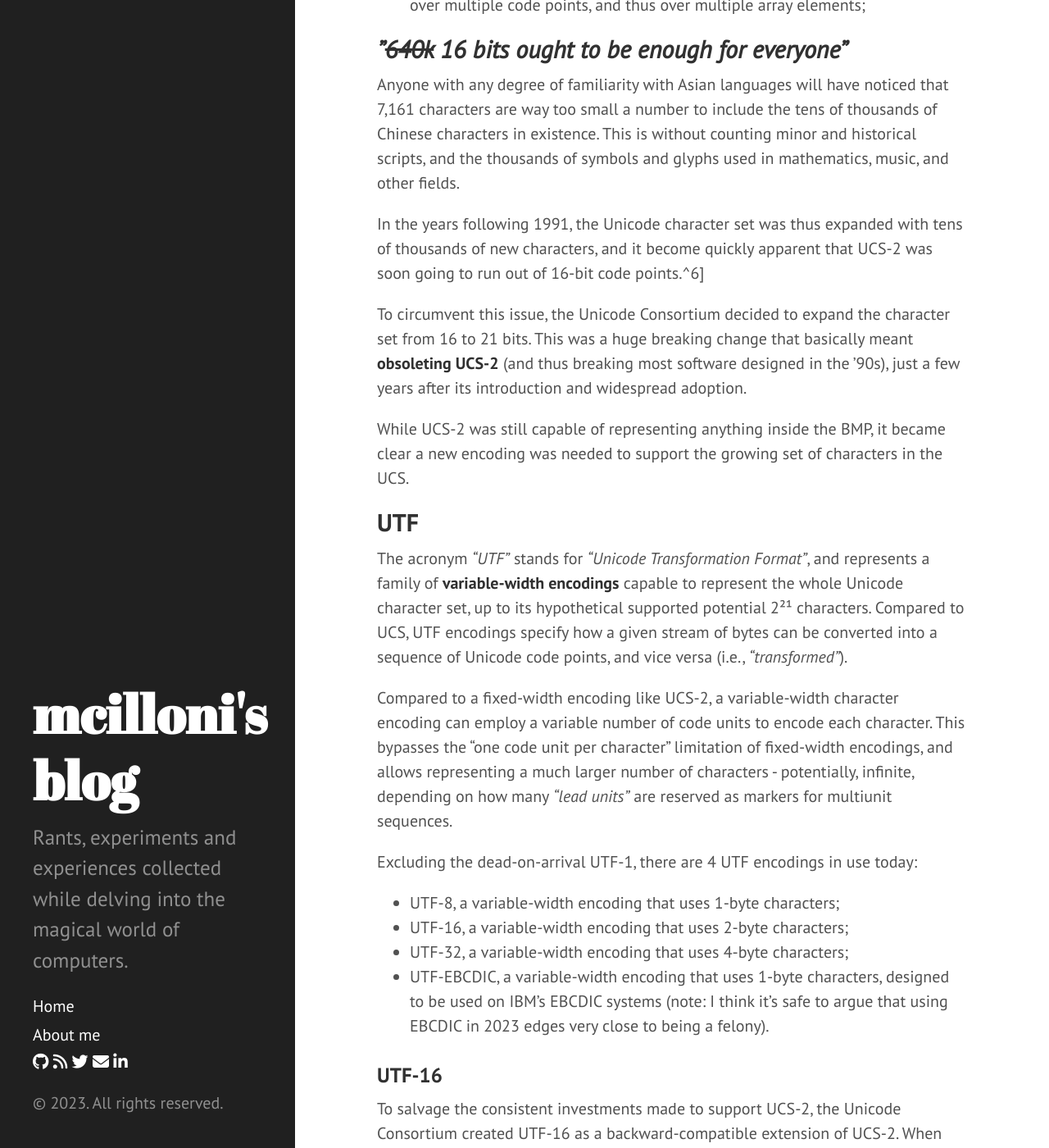
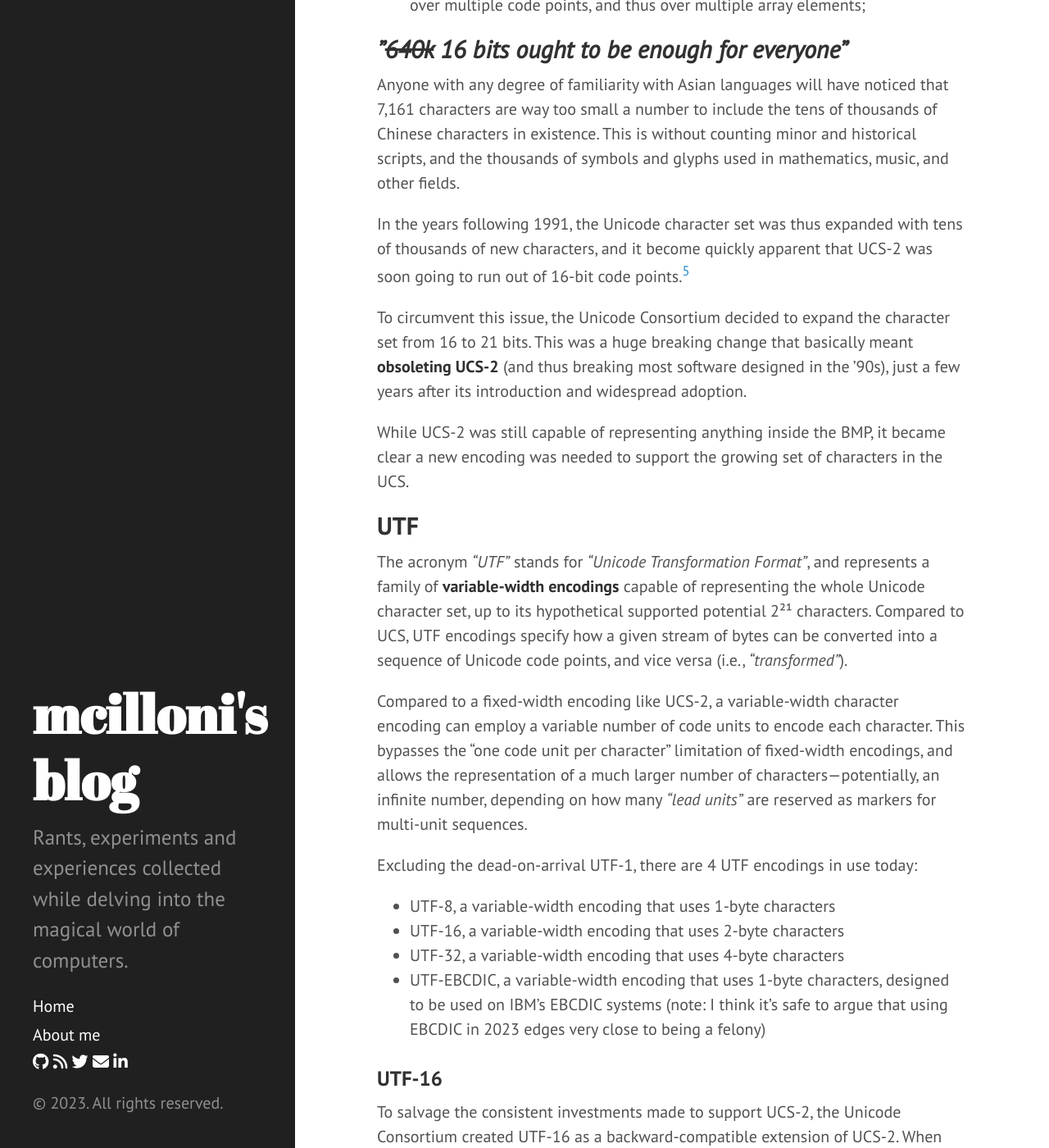
Before and after one commit to mcilloni/mcilloni.github.io, a Jekyll site: the page built from _posts/2023-07-23-unicode-is-hard.md, in a window 1280 px wide and 1400 px high, scrolled down 8930 px. Shown: the whole window at 82% size. Built offline with Jekyll 4.4.1, drawn with Linux system fonts in a browser that asks for light colours; nearby versions of some CDN libraries; comment, search, counter and statistics services are not loaded; some of the changed text lies outside the part shown.

Commit message:
Update 2023-07-23-unicode-is-hard.md
Incorporating minor edits to grammar and punctuation.

````diff
--- a/_posts/2023-07-23-unicode-is-hard.md
+++ b/_posts/2023-07-23-unicode-is-hard.md
@@ -208,7 +208,7 @@ This is obviously a big departure from the "strings are just arrays of character
 
 Anyone with any degree of familiarity with Asian languages will have noticed that 7,161 characters are way too small a number to include the tens of thousands of Chinese characters in existence. This is without counting minor and historical scripts, and the thousands of symbols and glyphs used in mathematics, music, and other fields.
 
-In the years following 1991, the Unicode character set was thus expanded with tens of thousands of new characters, and it become quickly apparent that UCS-2 was soon going to run out of 16-bit code points.^6]
+In the years following 1991, the Unicode character set was thus expanded with tens of thousands of new characters, and it become quickly apparent that UCS-2 was soon going to run out of 16-bit code points.[^6]
 
 To circumvent this issue, the Unicode Consortium decided to expand the character set from 16 to 21 bits. This was a huge breaking change that basically meant __obsoleting UCS-2__ (and thus breaking most software designed in the '90s), just a few years after its introduction and widespread adoption.
 
@@ -216,16 +216,16 @@ While UCS-2 was still capable of representing anything inside the BMP, it became
 
 ## UTF
 
-The acronym _"UTF"_ stands for _"Unicode Transformation Format"_, and represents a family of **variable-width encodings** capable to represent the whole Unicode character set, up to its hypothetical supported potential 2²¹ characters. Compared to UCS, UTF encodings specify how a given stream of bytes can be converted into a sequence of Unicode code points, and vice versa (i.e., _"transformed"_).
+The acronym _"UTF"_ stands for _"Unicode Transformation Format"_, and represents a family of **variable-width encodings** capable of representing the whole Unicode character set, up to its hypothetical supported potential 2²¹ characters. Compared to UCS, UTF encodings specify how a given stream of bytes can be converted into a sequence of Unicode code points, and vice versa (i.e., _"transformed"_).
 
-Compared to a fixed-width encoding like UCS-2, a variable-width character encoding can employ a variable number of code units to encode each character. This bypasses the "one code unit per character" limitation of fixed-width encodings, and allows representing a much larger number of characters - potentially, infinite, depending on how many _"lead units"_ are reserved as markers for multiunit sequences.
+Compared to a fixed-width encoding like UCS-2, a variable-width character encoding can employ a variable number of code units to encode each character. This bypasses the "one code unit per character" limitation of fixed-width encodings, and allows the representation of a much larger number of characters---potentially, an infinite number, depending on how many _"lead units"_ are reserved as markers for multi-unit sequences.
 
 Excluding the dead-on-arrival UTF-1, there are 4 UTF encodings in use today:
 
-- UTF-8, a variable-width encoding that uses 1-byte characters;
-- UTF-16, a variable-width encoding that uses 2-byte characters;
-- UTF-32, a variable-width encoding that uses 4-byte characters;
-- UTF-EBCDIC, a variable-width encoding that uses 1-byte characters, designed to be used on IBM's EBCDIC systems (note: I think it's safe to argue that using EBCDIC in 2023 edges very close to being a felony).
+- UTF-8, a variable-width encoding that uses 1-byte characters
+- UTF-16, a variable-width encoding that uses 2-byte characters
+- UTF-32, a variable-width encoding that uses 4-byte characters
+- UTF-EBCDIC, a variable-width encoding that uses 1-byte characters, designed to be used on IBM's EBCDIC systems (note: I think it's safe to argue that using EBCDIC in 2023 edges very close to being a felony)
 
 ### UTF-16
 
@@ -284,7 +284,7 @@ If no BOM is detected, then most decoders will do as they please (despite the st
 Some decoders may probe the first few codepoints for zeroes to detect the endianness of the stream, which is in general not an amazing idea. As a rule of thumb, UTF-16 text should **never rely on automated endianness detection**, and thus either always start with a BOM or assume a fixed endianness value (which in the vast majority of cases is UTF-16LE, which is what Windows does).
 
 ### UTF-32
-Just as UTF-16 is an extension of UCS-2, **UTF-32** is an evolution of UCS-4. Compared to all other UTF encodings, UTF-32 is by far the simplest, because like its predecessor it is a **fixed-width encoding**.
+Just as UTF-16 is an extension of UCS-2, **UTF-32** is an evolution of UCS-4. Compared to all other UTF encodings, UTF-32 is by far the simplest, because like its predecessor, it is a **fixed-width encoding**.
 
 The major difference between UCS-4 and UTF-32 is that the latter has been limited down 21 bits, from its maximum of 31 bits (UCS-4 was signed). This has been done to maintain compatibility with UTF-16, which is constrained by its design to only represent codepoints up to `U+10FFFF`.
 
@@ -508,9 +508,9 @@ key: `key2`, value: `value2`
 key: `key:3`, value: `value3`
 ```
 
-This program operates on files `char` by `char` (or rather, `int` by `int` - that's a long story), using whatever the "native" 8-bit ("narrow") execution character set is to match for basic ASCII characters such as `:`, `\` and `\n`.
+This program operates on files `char` by `char` (or rather, `int` by `int`---that's a long story), using whatever the "native" 8-bit ("narrow") execution character set is to match for basic ASCII characters such as `:`, `\` and `\n`.
 
-The beauty of UTF-8 is that code that splits, searches or synchronises using ASCII _symbols_[^10] will work fine as-is, with little to no modification, even with Unicode text.
+The beauty of UTF-8 is that code that splits, searches, or synchronises using ASCII _symbols_[^10] will work fine as-is, with little to no modification, even with Unicode text.
 
 Standard C character literals will still be valid Unicode codepoints, as long as the encoding of the source file is UTF-8. In the file above, `':'` and other ASCII literals will fit in a char (int, really) as long as they are encoded as ASCII (`:` is `U+003A`).
 
@@ -563,7 +563,7 @@ To solve this issue, Unicode defines two different types of equivalence between
 
 - **Compatibility equivalence**, when two combinations of one or more codepoints more or less represent the same "abstract" character, while being rendered differently or having different semantics, like in the case of _"ﬁ"_, or mathematical signs such as "Mathematical Bold Capital A" (`𝐀`).
 
-Canonical equivalence is generally considered a stronger form of equivalence than compatibility equivalence: it is critical for text processing tools to be able to treat canonically equivalent characters as the same, otherwise, users may be unable to search, edit or operate on text properly.[^12] On the other end, users are aware of compatibility equivalent characters due to their different semantic and visual features, so their equivalence becomes relevant only in specific circumstances (like textual search, for instance, or when the user tries to copy "fancy" characters from Word to a text box that only accepts plain text).
+Canonical equivalence is generally considered a stronger form of equivalence than compatibility equivalence: it is critical for text processing tools to be able to treat canonically equivalent characters as the same, otherwise, users may be unable to search, edit or operate on text properly.[^12] On the other end, users are aware of compatibility-equivalent characters due to their different semantic and visual features, so their equivalence becomes relevant only in specific circumstances (like textual search, for instance, or when the user tries to copy "fancy" characters from Word to a text box that only accepts plain text).
 
 ### Normalization Forms
 
@@ -885,7 +885,7 @@ Software libraries and frameworks like Qt, Java, Unreal Engine and the Win32 API
 
     The sequence is simply `U+FEFF`, just like in UTF-16 and 32, but encoded in UTF-8. While it's not forbidden by the standard per se, it has no real utility besides signaling that the file is in UTF-8 (it makes no sense talking about endianness with single bytes). Programs that need to parse or operate on UTF-8 encoded files should always be aware that a BOM may be present, and probe for it to avoid exposing users to unnecessary complexity they probably don't care about.
 
-5. Because of all of the reasons listed above, random, array-like access to Unicode strings is almost always broken - this is true even with UTF-32, due to grapheme clusters. It also follows that operations such as string slicing are not trivial to implement correctly, and the way languages such as Python and JavaScript do it (codepoint by codepoint) is IMHO arguably problematic.
+5. Because of all of the reasons listed above, random, array-like access to Unicode strings is almost always broken---this is true even with UTF-32, due to grapheme clusters. It also follows that operations such as string slicing are not trivial to implement correctly, and the way languages such as Python and JavaScript do it (codepoint by codepoint) is IMHO arguably problematic.
 
     A good example of a modern language that attempts to mitigate this issue is Rust, which has UTF-8 strings that disallow indexed access and only support slicing at byte indices, with UTF-8 validation at runtime:
 
@@ -917,7 +917,7 @@ Unicode is a massive standard, and it's constantly adding new characters[^15], s
 
 When handling text that may contain non-English characters, it's always best to stick to UTF-8 when possible and use Unicode-aware libraries for text processing. While writing custom text processing code may seem doable, it's easy to miss a few corner cases and confuse end users in the process.
 
-This is especially important because the main users of localized text and applications tend to often be the least technically savvy - those who may lack the ability to understand why the piece of software they are using is misbehaving, and can't search for help in a language they don't understand.
+This is especially important because the main users of localized text and applications tend to often be the least technically savvy---those who may lack the ability to understand why the piece of software they are using is misbehaving, and can't search for help in a language they don't understand.
 
 I hope this article may have been useful to shed some light on what is, in my opinion, an often overlooked topic in software development, especially among C++ users. If I had to be honest, I was striving for a shorter article, but I guess I had to make up for all those years I didn't post a thing :)
 
@@ -925,7 +925,7 @@ As always, feel free to comment underneath or send me a message if anything does
 
 [^1]: This wacky yet ingenious system made it possible to write in Arabic on ASCII-only channels, by using a mixture of Latin script and Western numerals with a passing resemblance with letters not present in English (i.e.,`3` in place of `ع`, ...).
 
-[^2]: Three actually - there was also UTF-1, a variable-width encoding that used 1 byte characters. It was pretty borked, so it never really saw much use.
+[^2]: Three actually: there was also UTF-1, a variable-width encoding that used 1 byte characters. It was pretty borked, so it never really saw much use.
 
 [^3]: 32-bit Unicode was initially resisted by both the Unicode consortium and the industry, due to its wastefulness while representing Latin text and everybody's heavy investment in 16-bit Unicode.
 
@@ -943,7 +943,7 @@ As always, feel free to comment underneath or send me a message if anything does
 
 [^10]: I've specified "ASCII _symbols_" because letters may potentially be part of a grapheme cluster, so splitting on an `e` may, for instance, split an `é` in two.
 
-[^11]: For instance, you most definitely expect that searching for "office" in a PDF also matches the words containing the ligature "ﬁ" -  [string search is another tricky topic by itself](https://unicode-org.github.io/icu/userguide/collation/string-search.html).
+[^11]: For instance, you most definitely expect that searching for "office" in a PDF also matches the words containing the ligature "ﬁ"---[string search is another tricky topic by itself](https://unicode-org.github.io/icu/userguide/collation/string-search.html).
 
 [^12]: And not only that: just think of how hard would it be to find a file, or to check a password or username, if there weren't ways to verify the canonical equivalence between characters.
 
````
Also changed, not shown: other parts of _posts/2023-07-23-unicode-is-hard.md (+3 -3 lines).
